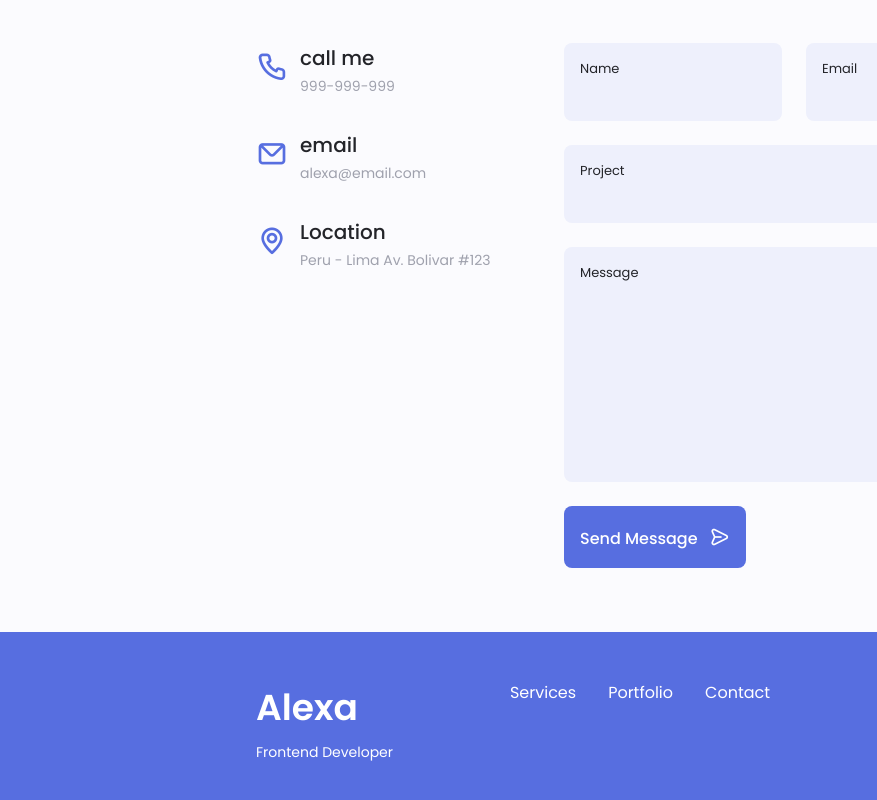
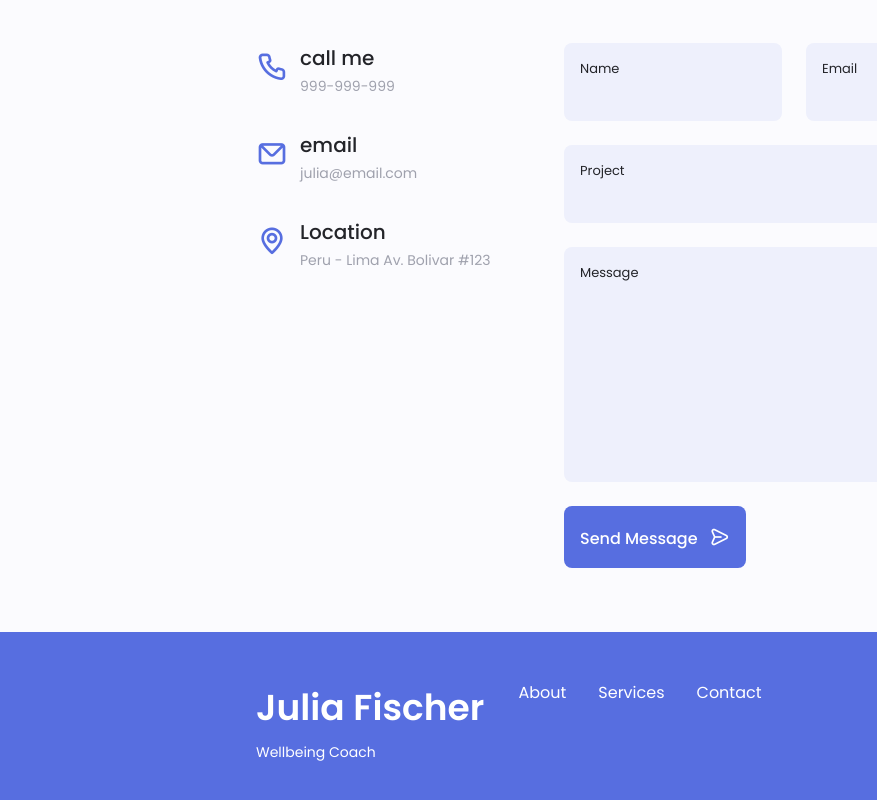
Before and after one commit to sedaryildirim/responsive-PT-project, a plain HTML site: page index.html in a window 1280 px wide. Shown: the part 3676-4476 px from the top of the page, 0-877 px from the left. Drawn offline with nearby package versions, Linux system fonts and the light colour scheme.

Commit message:
assets updated

```diff
--- a/index.html
+++ b/index.html
@@ -847,7 +847,7 @@
                                     <i class="uil uil-envelope contact__icon"></i>
                                     <div>
                                         <h3 class="contact__title">email</h3>
-                                        <span class="contact__subtitle">alexa@email.com</span>
+                                        <span class="contact__subtitle">julia@email.com</span>
                                     </div>
                                 </div>
 
@@ -897,16 +897,16 @@
                     <div class="footer__bg">
                         <div class="footer__container container grid">
                             <div>
-                                <h1 class="footer__title">Alexa</h1>
-                                <span class="footer__subtitle">Frontend Developer</span>
+                                <h1 class="footer__title">Julia Fischer</h1>
+                                <span class="footer__subtitle">Wellbeing Coach</span>
                             </div>
 
                             <ul class="footer__links">
                                 <li>
-                                    <a href="#services" class="footer__link">Services</a>
+                                    <a href="#about" class="footer__link">About</a>
                                 </li>
                                 <li>
-                                    <a href="#portfolio" class="footer__link">Portfolio</a>
+                                    <a href="#services" class="footer__link">Services</a>
                                 </li>
                                 <li>
                                     <a href="#contact" class="footer__link">Contact</a>
```
Also changed, not shown: assets/img/perfil.png (deleted).
